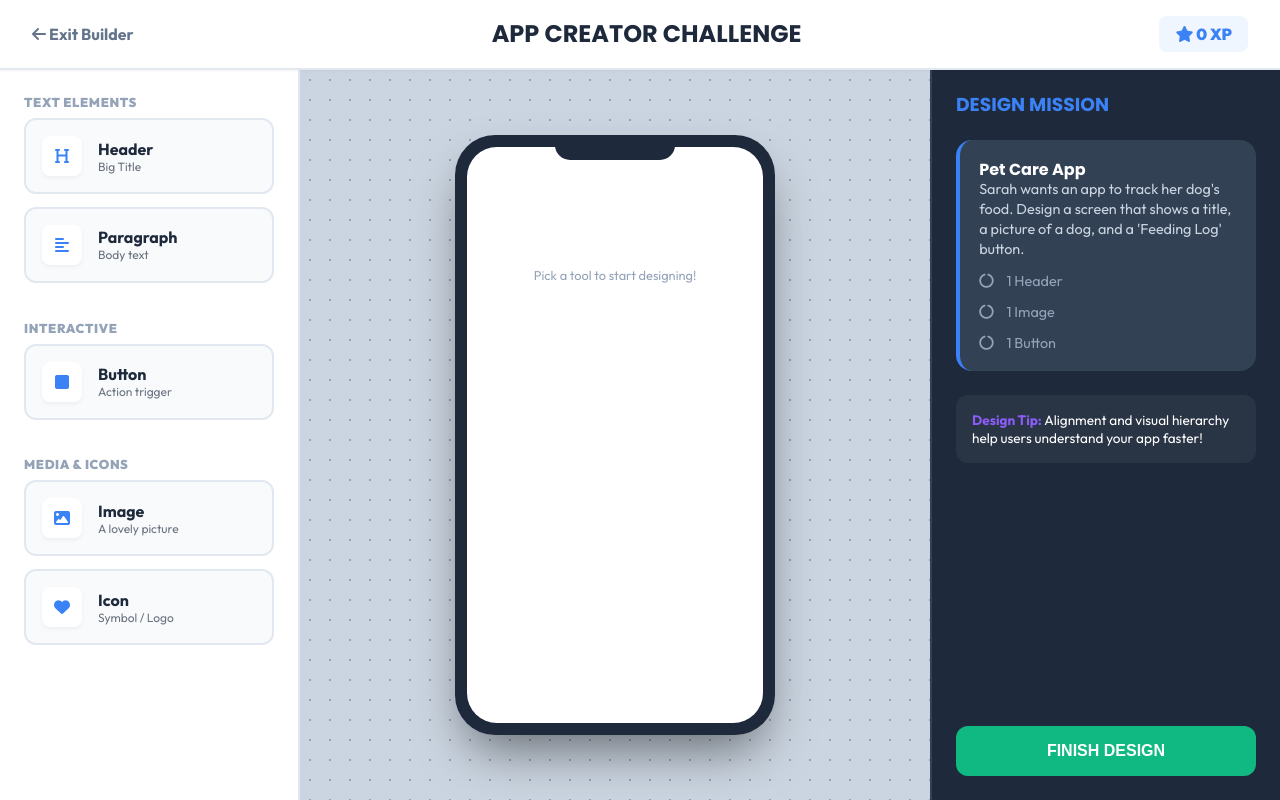
After one commit to aleenann/STEM-Gamified-Learning, a Flask app: page /student/play/tech/g7/ch1_l1 in a window 1280 px wide. The commit adds this page. Run offline with Flask 3, Linux system fonts and the light colour scheme; a user stored in the database is signed in; data comes from the database, SQL or seed files in the repository; some libraries are stand-ins or nearby versions.

Commit message:
Your message describing the update

```diff
--- a/app.py
+++ b/app.py
@@ -642,6 +642,12 @@ def play_g7_phys_ch10_l1():
         return redirect("/")
     return render_template("g7_phys_ch10_l1.html")
 
+@app.route("/student/play/tech/g7/ch1_l1")
+def play_g7_tech_ch1_l1():
+    if "name" not in session or session.get("role") != "student":
+        return redirect("/")
+    return render_template("g7_tech_ch1_l1.html")
+
 # Grade 6 Biology Game 1 Route (Nutrient Sort)
 @app.route("/student/play/bio/g6/ch1_l1")
 def play_g6_bio_ch1_l1():
--- /dev/null
+++ b/templates/g7_tech_ch1_l1.html
@@ -0,0 +1,490 @@
+<!DOCTYPE html>
+<html lang="en">
+<head>
+    <meta charset="UTF-8">
+    <meta name="viewport" content="width=device-width, initial-scale=1.0">
+    <title>App Creator Challenge - Grade 7 Technology</title>
+    <link rel="stylesheet" href="/static/style.css">
+    <link rel="stylesheet" href="https://cdnjs.cloudflare.com/ajax/libs/font-awesome/6.4.0/css/all.min.css">
+    <link href="https://fonts.googleapis.com/css2?family=Outfit:wght@400;700;900&display=swap" rel="stylesheet">
+    <style>
+        :root {
+            --builder-bg: #f1f5f9;
+            --phone-bg: #ffffff;
+            --phone-border: #1e293b;
+            --toolbox-bg: #ffffff;
+            --accent-blue: #3b82f6;
+            --accent-purple: #8b5cf6;
+            --success-green: #10b981;
+        }
+
+        body {
+            margin: 0;
+            font-family: 'Outfit', sans-serif;
+            background: var(--builder-bg);
+            color: #1e293b;
+            height: 100vh;
+            display: flex;
+            flex-direction: column;
+            overflow: hidden;
+        }
+
+        .builder-header {
+            background: #ffffff;
+            padding: 1rem 2rem;
+            display: flex;
+            justify-content: space-between;
+            align-items: center;
+            border-bottom: 2px solid #e2e8f0;
+            box-shadow: 0 1px 3px rgba(0,0,0,0.05);
+            z-index: 100;
+        }
+
+        .main-container {
+            flex: 1;
+            display: flex;
+            overflow: hidden;
+        }
+
+        /* Sidebar Toolbox */
+        .toolbox {
+            width: 300px;
+            background: var(--toolbox-bg);
+            border-right: 2px solid #e2e8f0;
+            display: flex;
+            flex-direction: column;
+            padding: 1.5rem;
+            gap: 1.5rem;
+            overflow-y: auto;
+        }
+
+        .tool-category {
+            font-size: 0.8rem;
+            font-weight: 800;
+            color: #94a3b8;
+            text-transform: uppercase;
+            letter-spacing: 0.05em;
+            margin-bottom: 0.5rem;
+        }
+
+        .tool-item {
+            background: #f8fafc;
+            border: 2px solid #e2e8f0;
+            padding: 1rem;
+            border-radius: 12px;
+            cursor: pointer;
+            display: flex;
+            align-items: center;
+            gap: 1rem;
+            transition: all 0.2s;
+            user-select: none;
+            margin-bottom: 0.8rem;
+        }
+
+        .tool-item:hover {
+            border-color: var(--accent-blue);
+            background: #eff6ff;
+            transform: translateX(5px);
+        }
+
+        .tool-icon {
+            width: 40px;
+            height: 40px;
+            background: white;
+            border-radius: 8px;
+            display: flex;
+            align-items: center;
+            justify-content: center;
+            color: var(--accent-blue);
+            box-shadow: 0 2px 4px rgba(0,0,0,0.05);
+        }
+
+        /* Canvas Area */
+        .canvas-area {
+            flex: 1;
+            background: #cbd5e1;
+            background-image: radial-gradient(#94a3b8 1px, transparent 1px);
+            background-size: 20px 20px;
+            display: flex;
+            align-items: center;
+            justify-content: center;
+            padding: 2rem;
+            position: relative;
+        }
+
+        .phone-mockup {
+            width: 320px;
+            height: 600px;
+            background: var(--phone-border);
+            border-radius: 40px;
+            padding: 12px;
+            box-shadow: 0 25px 50px -12px rgba(0,0,0,0.5);
+            position: relative;
+        }
+
+        .phone-screen {
+            width: 100%;
+            height: 100%;
+            background: white;
+            border-radius: 30px;
+            overflow-y: auto;
+            position: relative;
+            display: flex;
+            flex-direction: column;
+            padding: 20px;
+            gap: 12px;
+        }
+
+        .phone-notch {
+            position: absolute;
+            top: 0;
+            left: 50%;
+            transform: translateX(-50%);
+            width: 120px;
+            height: 25px;
+            background: var(--phone-border);
+            border-bottom-left-radius: 15px;
+            border-bottom-right-radius: 15px;
+            z-index: 10;
+        }
+
+        /* Widget Styles */
+        .widget {
+            position: relative;
+            padding: 12px;
+            border-radius: 8px;
+            cursor: pointer;
+            border: 2px solid transparent;
+        }
+        .widget:hover { border-color: var(--accent-purple); background: rgba(139, 92, 246, 0.05); }
+        .widget-delete {
+            position: absolute;
+            top: -8px; right: -8px;
+            background: #ef4444;
+            color: white;
+            width: 20px; height: 20px;
+            border-radius: 50%;
+            display: none;
+            align-items: center; justify-content: center;
+            font-size: 10px;
+            z-index: 20;
+        }
+        .widget:hover .widget-delete { display: flex; }
+
+        .w-header { font-size: 1.5rem; font-weight: 800; color: #1e293b; border-bottom: 2px solid #e2e8f0; }
+        .w-text { font-size: 0.9rem; color: #64748b; line-height: 1.5; }
+        .w-button { background: var(--accent-blue); color: white; text-align: center; border-radius: 99px; font-weight: 700; padding: 12px; }
+        .w-image { height: 120px; background: #e2e8f0; border-radius: 12px; display: flex; align-items: center; justify-content: center; color: #94a3b8; }
+        .w-icon { font-size: 2rem; color: var(--accent-blue); text-align: center; }
+
+        /* Goal Panel */
+        .mission-panel {
+            width: 350px;
+            background: #1e293b;
+            color: white;
+            padding: 1.5rem;
+            border-left: 2px solid #334155;
+            display: flex;
+            flex-direction: column;
+            gap: 1.5rem;
+        }
+
+        .mission-card {
+            background: #334155;
+            padding: 1.2rem;
+            border-radius: 16px;
+            border-left: 4px solid var(--accent-blue);
+        }
+
+        .req-item {
+            display: flex;
+            align-items: center;
+            gap: 0.8rem;
+            margin-top: 0.8rem;
+            font-size: 0.9rem;
+            color: #94a3b8;
+        }
+        .req-met { color: var(--success-green); }
+
+        .btn-finish {
+            background: var(--success-green);
+            color: white;
+            border: none;
+            padding: 1rem;
+            border-radius: 12px;
+            font-weight: 800;
+            cursor: pointer;
+            margin-top: auto;
+            transition: all 0.2s;
+        }
+        .btn-finish:hover { transform: scale(1.02); filter: brightness(1.1); }
+
+        /* Modal */
+        .modal {
+            position: fixed;
+            top: 0; left: 0; width: 100%; height: 100%;
+            background: rgba(15, 23, 42, 0.9);
+            display: none;
+            align-items: center;
+            justify-content: center;
+            z-index: 1000;
+        }
+
+        .modal-content {
+            background: white;
+            padding: 3rem;
+            border-radius: 32px;
+            text-align: center;
+            max-width: 500px;
+        }
+
+        .text-xs { font-size: 0.75rem; }
+    </style>
+</head>
+<body>
+
+    <div class="builder-header">
+        <a href="/student/play?subject=Technology" style="text-decoration: none; color: #64748b; font-weight: 700;">
+            <i class="fa-solid fa-arrow-left"></i> Exit Builder
+        </a>
+        <h2 style="margin: 0;">APP CREATOR CHALLENGE</h2>
+        <div style="background: #eff6ff; padding: 0.5rem 1rem; border-radius: 8px; color: var(--accent-blue); font-weight: 800;">
+            <i class="fa-solid fa-star"></i> <span id="xp-val">0</span> XP
+        </div>
+    </div>
+
+    <div class="main-container">
+        <!-- Toolbox -->
+        <div class="toolbox">
+            <div>
+                <div class="tool-category">Text Elements</div>
+                <div class="tool-item" onclick="addWidget('header')">
+                    <div class="tool-icon"><i class="fa-solid fa-heading"></i></div>
+                    <div><b>Header</b><div class="text-xs text-muted">Big Title</div></div>
+                </div>
+                <div class="tool-item" onclick="addWidget('text')">
+                    <div class="tool-icon"><i class="fa-solid fa-align-left"></i></div>
+                    <div><b>Paragraph</b><div class="text-xs text-muted">Body text</div></div>
+                </div>
+            </div>
+
+            <div>
+                <div class="tool-category">Interactive</div>
+                <div class="tool-item" onclick="addWidget('button')">
+                    <div class="tool-icon"><i class="fa-solid fa-square"></i></div>
+                    <div><b>Button</b><div class="text-xs text-muted">Action trigger</div></div>
+                </div>
+            </div>
+
+            <div>
+                <div class="tool-category">Media & Icons</div>
+                <div class="tool-item" onclick="addWidget('image')">
+                    <div class="tool-icon"><i class="fa-solid fa-image"></i></div>
+                    <div><b>Image</b><div class="text-xs text-muted">A lovely picture</div></div>
+                </div>
+                <div class="tool-item" onclick="addWidget('icon')">
+                    <div class="tool-icon"><i class="fa-solid fa-heart"></i></div>
+                    <div><b>Icon</b><div class="text-xs text-muted">Symbol / Logo</div></div>
+                </div>
+            </div>
+        </div>
+
+        <!-- Canvas -->
+        <div class="canvas-area">
+            <div class="phone-mockup">
+                <div class="phone-notch"></div>
+                <div class="phone-screen" id="app-canvas">
+                    <p style="text-align: center; color: #94a3b8; font-size: 0.8rem; margin-top: 100px;" id="empty-msg">
+                        Pick a tool to start designing!
+                    </p>
+                </div>
+            </div>
+        </div>
+
+        <!-- Mission -->
+        <div class="mission-panel">
+            <h3 style="margin: 0; color: var(--accent-blue);">DESIGN MISSION</h3>
+            <div class="mission-card" id="mission-card">
+                <h4 id="mission-title" style="margin-top: 0;">Pet Care App</h4>
+                <p id="mission-desc" style="font-size: 0.9rem; color: #cbd5e1; line-height: 1.4;">
+                    Sarah wants an app to track her dog's food. Design a screen that shows a title, a picture of a dog, and a 'Feeding Log' button.
+                </p>
+
+                <div id="check-list">
+                    <div class="req-item" id="req-header"><i class="fa-solid fa-circle-notch"></i> 1 Header</div>
+                    <div class="req-item" id="req-image"><i class="fa-solid fa-circle-notch"></i> 1 Image</div>
+                    <div class="req-item" id="req-button"><i class="fa-solid fa-circle-notch"></i> 1 Button</div>
+                </div>
+            </div>
+
+            <div style="background: rgba(255,255,255,0.05); padding: 1rem; border-radius: 12px; font-size: 0.85rem;">
+                <b style="color: var(--accent-purple);">Design Tip:</b> Alignment and visual hierarchy help users understand your app faster!
+            </div>
+
+            <button class="btn-finish" onclick="submitDesign()">FINISH DESIGN</button>
+        </div>
+    </div>
+
+    <!-- Modals -->
+    <div id="result-modal" class="modal">
+        <div class="modal-content">
+            <h1 id="res-title">Awesome UI! 🎨</h1>
+            <p id="res-msg" style="color: #64748b; font-size: 1.1rem; line-height: 1.6;"></p>
+            <div style="background: #f0fdf4; padding: 2rem; border-radius: 20px; margin: 1.5rem 0;">
+                <div style="font-size: 0.9rem; color: #10b981; font-weight: 800; text-transform: uppercase;">Creativity Score</div>
+                <div style="font-size: 3rem; font-weight: 900; color: #065f46;" id="creativity-score">92%</div>
+            </div>
+            <button class="menu-btn" style="width: 100%; border: none; background: var(--accent-blue);" onclick="nextMission()">CONTINUE QUEST</button>
+        </div>
+    </div>
+
+    <script src="https://cdn.jsdelivr.net/npm/canvas-confetti@1.6.0/dist/confetti.browser.min.js"></script>
+    <script>
+        const state = {
+            xp: 0,
+            mission: 0,
+            widgets: [],
+            username: "{{ session.get('username') }}"
+        };
+
+        const missions = [
+            {
+                title: "Pet Care App",
+                desc: "Design a screen that shows a title, a picture of a dog, and a 'Feeding Log' button.",
+                reqs: { header: 1, image: 1, button: 1 }
+            },
+            {
+                title: "Coffee Shop",
+                desc: "An app for Sarah's Cafe. Needs a Header, an Icon, and a Button for 'Order Now'.",
+                reqs: { header: 1, icon: 1, button: 1 }
+            },
+            {
+                title: "Music Player",
+                desc: "Design a player screen. Needs an Image for cover art, a Header, and 2 Buttons (Play/Skip).",
+                reqs: { header: 1, image: 1, button: 2 }
+            }
+        ];
+
+        function addWidget(type) {
+            document.getElementById('empty-msg').style.display = 'none';
+            const canvas = document.getElementById('app-canvas');
+            const widget = document.createElement('div');
+            widget.className = `widget w-${type}`;
+            widget.id = 'w-' + Date.now();
+
+            let content = '';
+            if(type === 'header') content = 'My App Title';
+            if(type === 'text') content = 'Click here to add some body text to your design.';
+            if(type === 'button') content = 'ACTION BUTTON';
+            if(type === 'image') content = '<i class="fa-solid fa-camera"></i> Image Box';
+            if(type === 'icon') content = '<i class="fa-solid fa-star"></i>';
+
+            widget.innerHTML = `<span class="widget-content">${content}</span> <div class="widget-delete" onclick="event.stopPropagation(); removeWidget('${widget.id}')">✕</div>`;
+            widget.onclick = (e) => {
+                if(!e.target.classList.contains('widget-delete')) editWidget(widget);
+            };
+
+            canvas.appendChild(widget);
+            state.widgets.push({ id: widget.id, type: type });
+            updateChecklist();
+        }
+
+        function removeWidget(id) {
+            const el = document.getElementById(id);
+            if(el) el.remove();
+            state.widgets = state.widgets.filter(w => w.id !== id);
+            updateChecklist();
+        }
+
+        function editWidget(el) {
+            const contentSpan = el.querySelector('.widget-content');
+            const current = contentSpan.innerText.trim();
+            const newVal = prompt("Edit label:", current);
+            if(newVal !== null) {
+                const icon = contentSpan.querySelector('i');
+                if(icon) {
+                    contentSpan.innerHTML = `${icon.outerHTML} ${newVal}`;
+                } else {
+                    contentSpan.innerText = newVal;
+                }
+            }
+        }
+
+        function updateChecklist() {
+            const currentMission = missions[state.mission % missions.length];
+            const counts = {};
+            state.widgets.forEach(w => counts[w.type] = (counts[w.type] || 0) + 1);
+
+            Object.keys(currentMission.reqs).forEach(type => {
+                const el = document.getElementById(`req-${type}`);
+                if(el) {
+                    const met = (counts[type] || 0) >= currentMission.reqs[type];
+                    el.className = 'req-item' + (met ? ' req-met' : '');
+                    el.innerHTML = `<i class="fa-solid fa-${met ? 'check-circle' : 'circle-notch'}"></i> ${currentMission.reqs[type]} ${type.charAt(0).toUpperCase() + type.slice(1)}`;
+                }
+            });
+        }
+
+        function submitDesign() {
+            const currentMission = missions[state.mission % missions.length];
+            const counts = {};
+            state.widgets.forEach(w => counts[w.type] = (counts[w.type] || 0) + 1);
+
+            let allMet = true;
+            Object.keys(currentMission.reqs).forEach(type => {
+                if((counts[type] || 0) < currentMission.reqs[type]) allMet = false;
+            });
+
+            if(!allMet) {
+                alert("The design doesn't meet Sarah's needs yet! Check the requirements.");
+                return;
+            }
+
+            const modal = document.getElementById('result-modal');
+            const scoreEl = document.getElementById('creativity-score');
+            const msgEl = document.getElementById('res-msg');
+
+            const variety = new Set(state.widgets.map(w => w.type)).size;
+            const score = 80 + (variety * 3) + (state.widgets.length > 4 ? 5 : 0);
+
+            scoreEl.innerText = Math.min(score, 100) + '%';
+            msgEl.innerText = `Great job solving the user problem for "${currentMission.title}"! Your UI was clean and functional.`;
+
+            state.xp += 100;
+            document.getElementById('xp-val').innerText = state.xp;
+            modal.style.display = 'flex';
+            confetti();
+            saveScore();
+        }
+
+        function nextMission() {
+            document.getElementById('result-modal').style.display = 'none';
+            document.getElementById('app-canvas').innerHTML = '<p style="text-align: center; color: #94a3b8; font-size: 0.8rem; margin-top: 100px;" id="empty-msg">Pick a tool to start designing!</p>';
+            state.widgets = [];
+            state.mission++;
+
+            const next = missions[state.mission % missions.length];
+            document.getElementById('mission-title').innerText = next.title;
+            document.getElementById('mission-desc').innerText = next.desc;
+
+            const list = document.getElementById('check-list');
+            list.innerHTML = '';
+            Object.keys(next.reqs).forEach(type => {
+                const req = document.createElement('div');
+                req.className = 'req-item';
+                req.id = `req-${type}`;
+                req.innerHTML = `<i class="fa-solid fa-circle-notch"></i> ${next.reqs[type]} ${type.charAt(0).toUpperCase() + type.slice(1)}`;
+                list.appendChild(req);
+            });
+        }
+
+        function saveScore() {
+            fetch('/save_score', {
+                method: 'POST',
+                headers: { 'Content-Type': 'application/x-www-form-urlencoded' },
+                body: `username=${encodeURIComponent(state.username)}&score=${state.xp}&subject=Technology&game_name=G7_Tech_Ch1_L1`
+            });
+        }
+    </script>
+</body>
+</html>
```
Also changed, not shown: templates/student_dashboard.html (+29 -0 lines).
